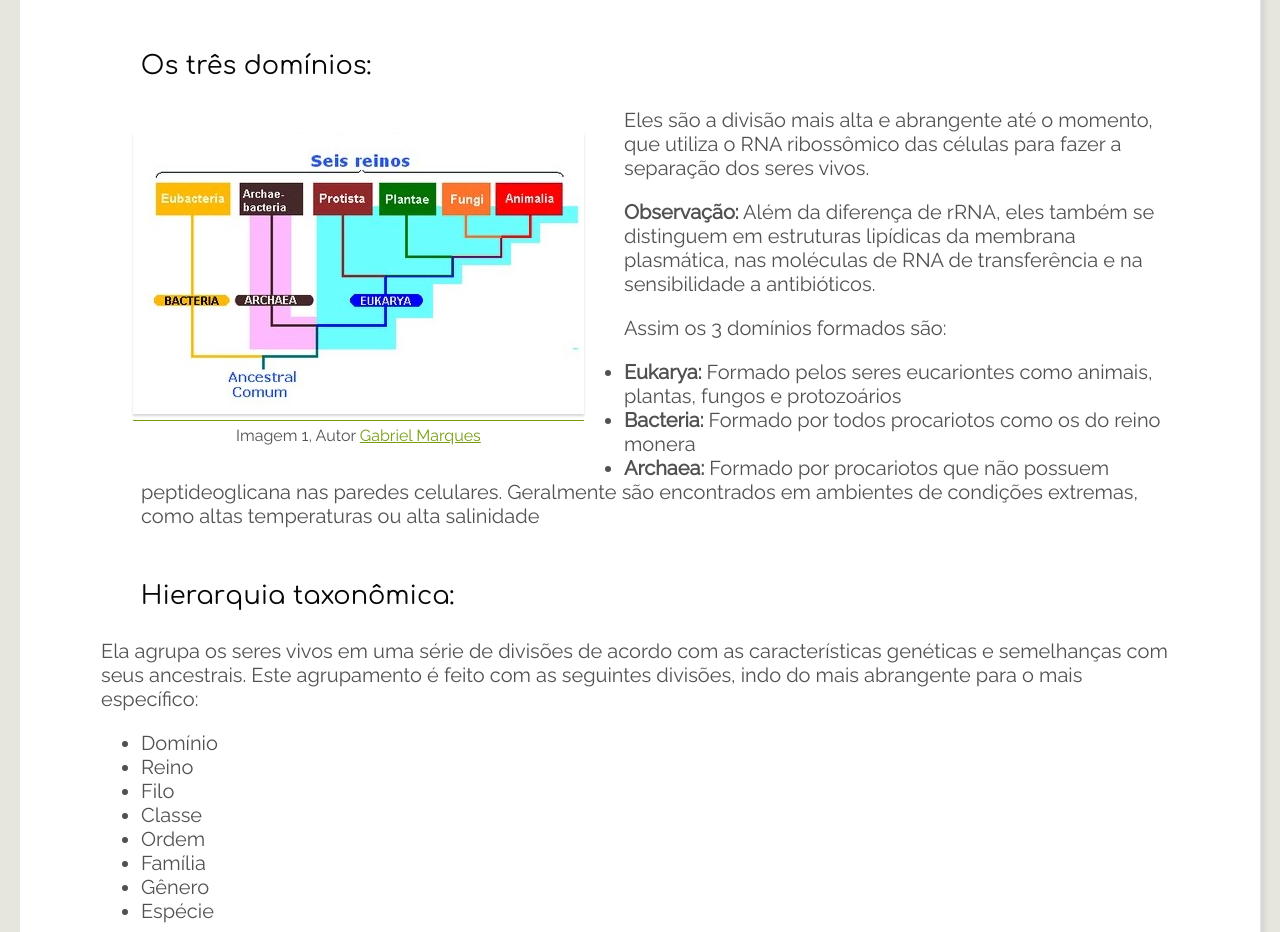
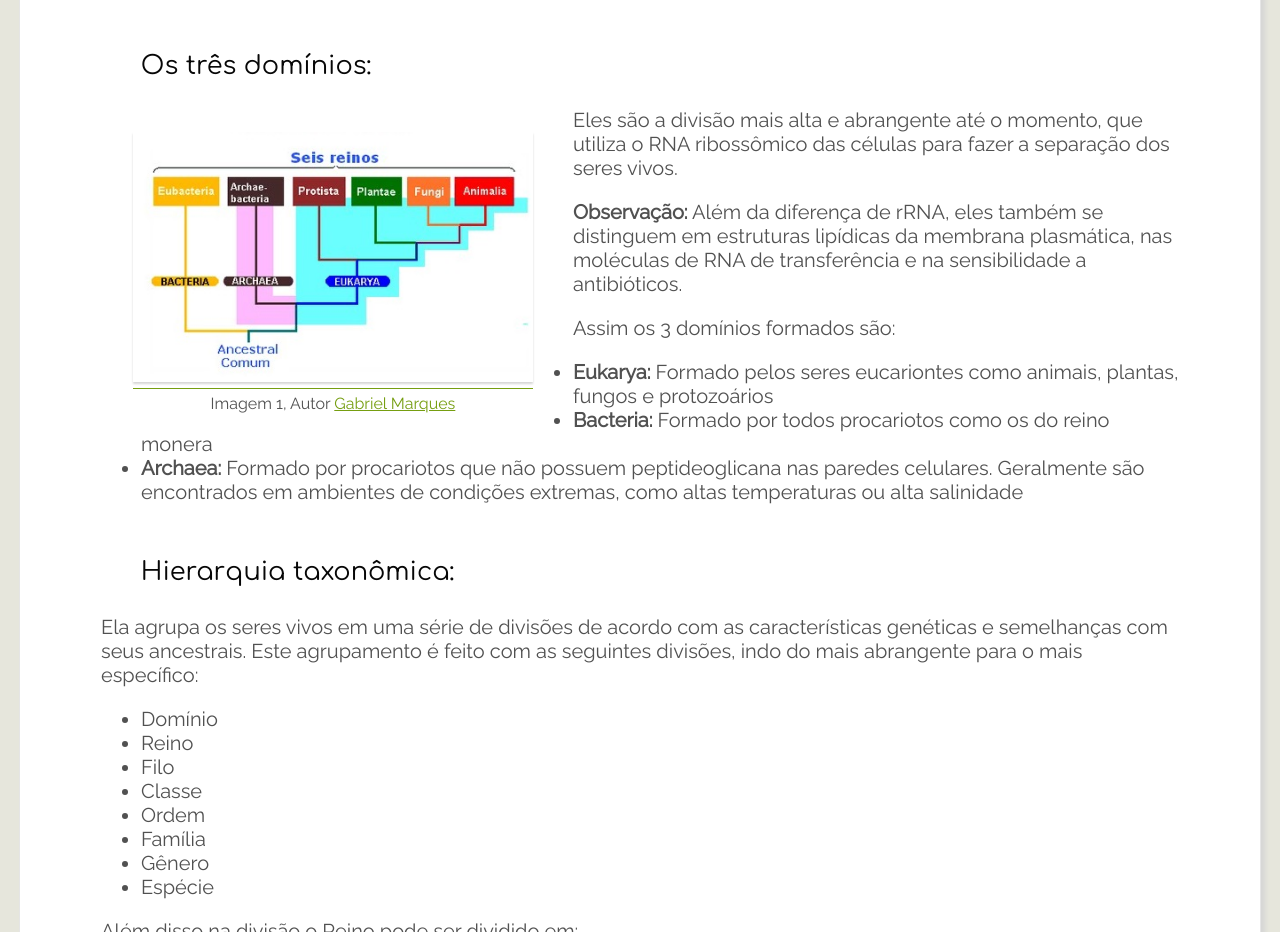
Before and after one commit to Rubia-Souza/Microbiologia-Para-Todos, a plain HTML site: page taxonomia.html in a window 1280 px wide. Shown: the part 1147-2079 px from the top of the page. Drawn offline with Linux system fonts and the light colour scheme.

Commit message:
Update main-style.css

```diff
--- a/styles/main-style.css
+++ b/styles/main-style.css
@@ -363,6 +363,7 @@ a:hover, a:focus{
 
 figure{
   display: inline-block;
+  text-align: center;
   box-sizing: border-box;
   margin-left: 1.5em;
   margin-bottom: 1em;
@@ -374,6 +375,7 @@ figure{
 figure > img{
   height: auto;
   width: 100%;
+  max-width: 25em;
   margin-bottom: 0.15em;
 }
 
```
